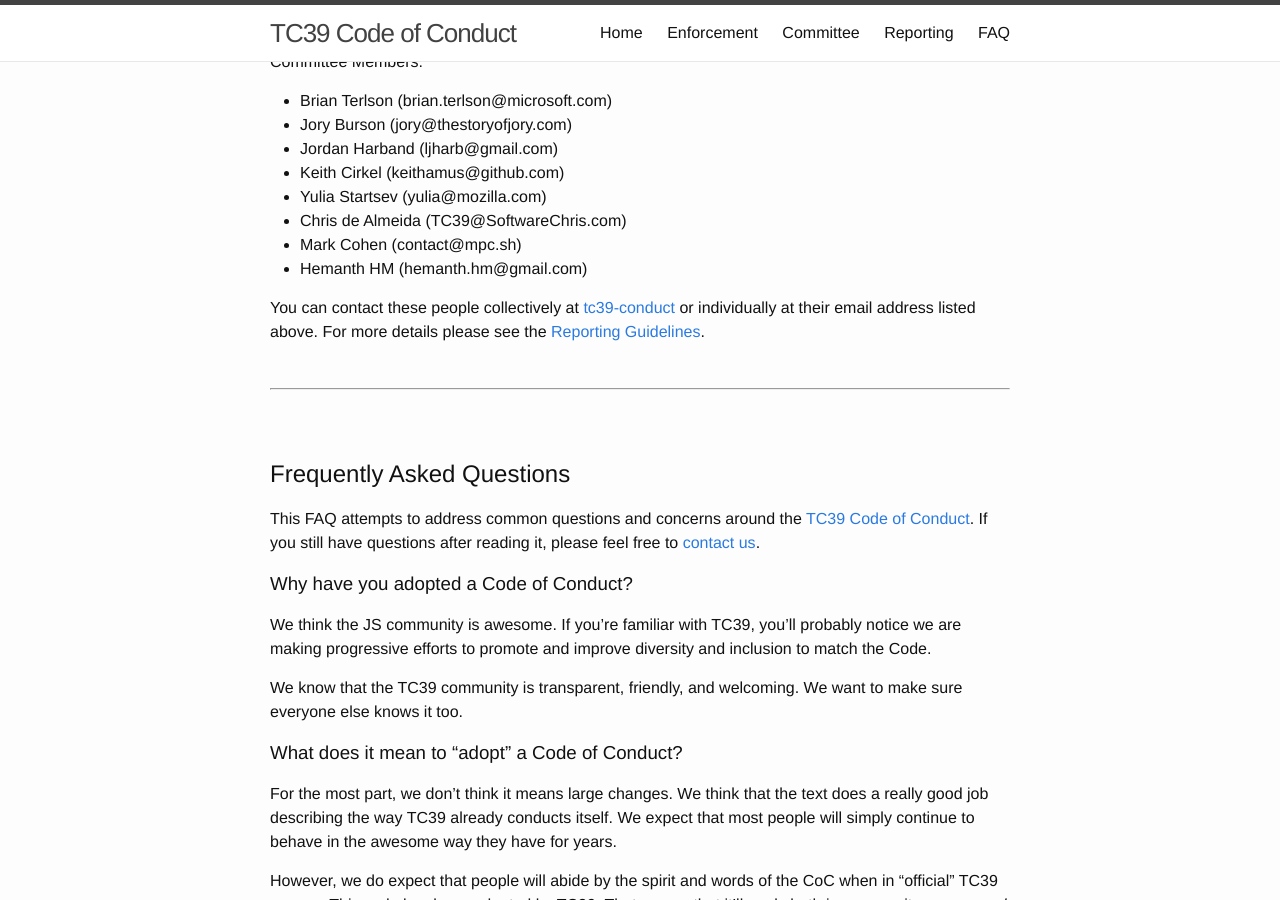
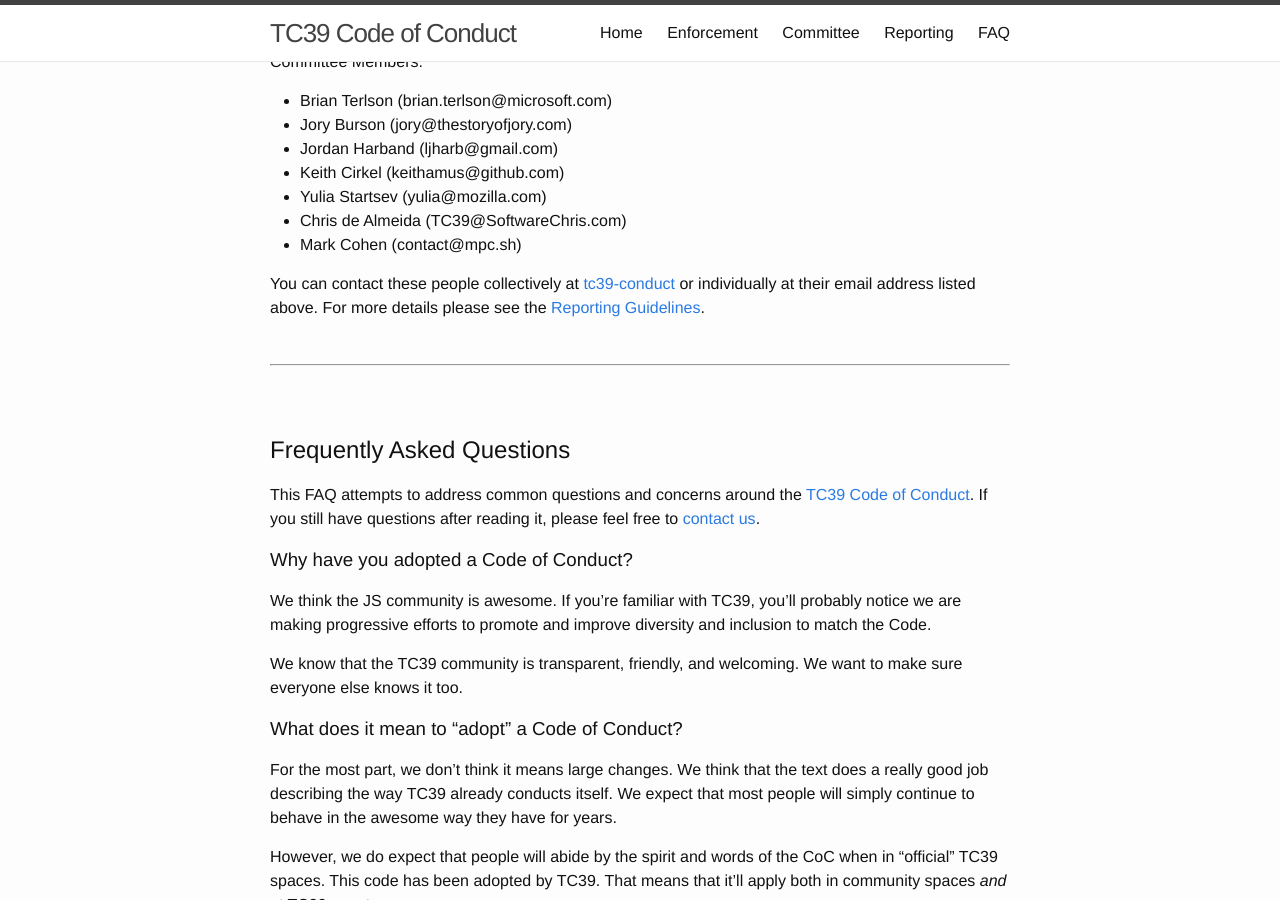
Before and after one commit to tc39/code-of-conduct, a Jekyll site: the page built from index.md, in a window 1280 px wide and 900 px high, scrolled down 4063 px. Built offline with Jekyll 4.4.1, drawn with Linux system fonts in a browser that asks for light colours.

Commit message:
➖ update members list

```diff
--- a/index.md
+++ b/index.md
@@ -132,7 +132,6 @@ Committee Members:
 * Yulia Startsev (yulia@mozilla.com)
 * Chris de Almeida (TC39@SoftwareChris.com)
 * Mark Cohen (contact@mpc.sh)
-* Hemanth HM (hemanth.hm@gmail.com)
 
 You can contact these people collectively at [tc39-conduct][] or individually at their email address listed above. For more details please see the [Reporting Guidelines][].
 
```
